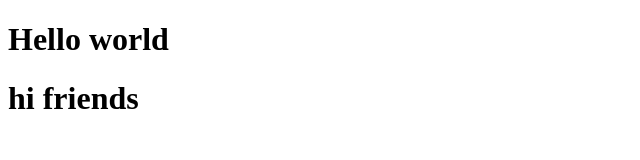
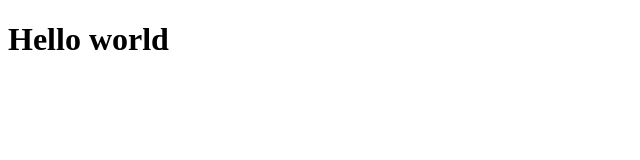
Before and after one commit to pratikvpagi/jonas-website-clone, a website: page index.html in a window 1280 px wide. Shown: the whole page, without its empty margins (0-640 px from the left). Drawn offline with Linux system fonts and the light colour scheme.

Commit message:
modified index in hotfixbranch

```diff
--- a/index.html
+++ b/index.html
@@ -8,6 +8,5 @@
 </head>
 <body>
   <h1>Hello world</h1>
-  <h1>hi friends</h1>
 </body>
 </html>
```
